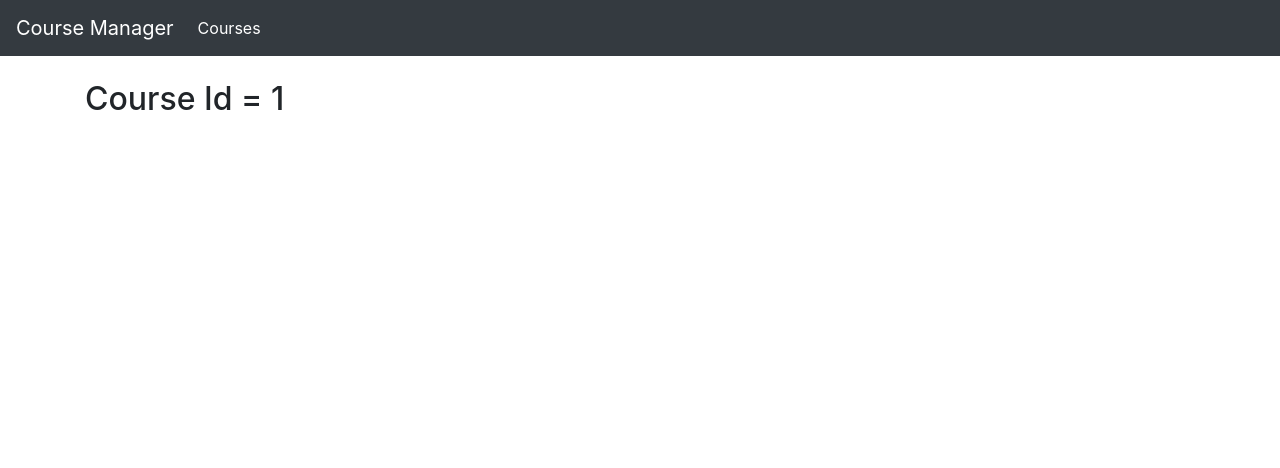
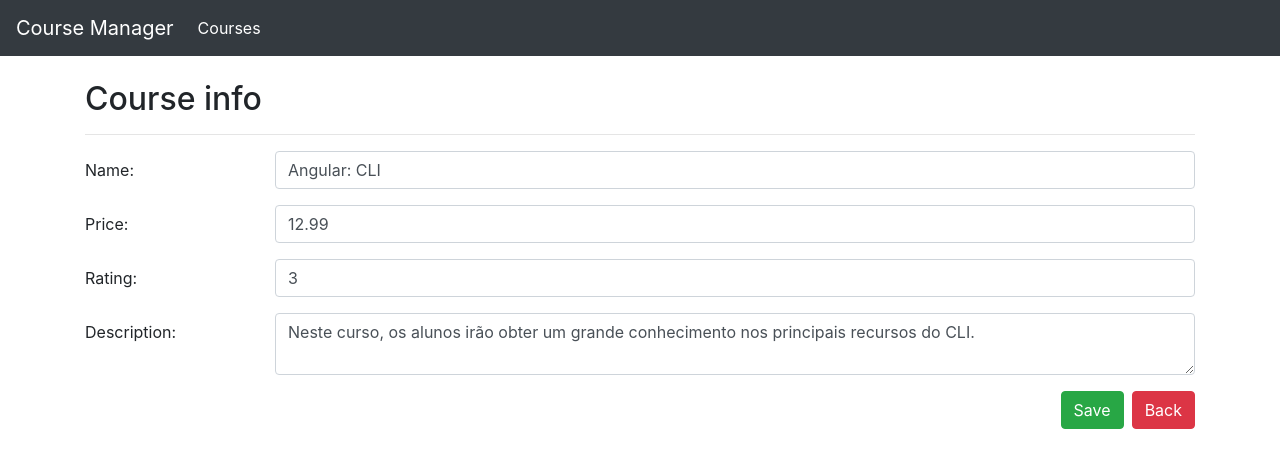
Before and after one commit to LeonardoMFSilva/course-manager-Angular, an Angular app: page /courses/info/1 in a window 1280 px wide. Shown: the top 468 px of the page. Built offline with nearby package versions, Linux system fonts and the light colour scheme.

Commit message:
Using forms and validating templates

```diff
--- a/src/app/courses/course-info.component.html
+++ b/src/app/courses/course-info.component.html
@@ -1 +1,58 @@
-<h2>Course Id = {{ courseId }}</h2>
+<h2>Course info</h2>
+
+<hr>
+
+<form #courseForm="ngForm">
+
+    <div class="form-group row">
+        <label class="col-sm-2 col-form-label">Name:</label>
+        <div class="col-sm-10">
+            <input [(ngModel)]="course.name" required name="name" #courseName="ngModel"
+                [ngClass]="{'is-invalid': courseName.invalid}" class="form-control">
+
+            <div class="invalid-feedback">
+                <span> Course name is requierd!</span>
+            </div>
+        </div>
+    </div>
+
+    <div class="form-group row">
+        <label class="col-sm-2 col-form-label">Price:</label>
+        <div class="col-sm-10">
+            <input [(ngModel)]="course.price" required name="price" type="number" #coursePrice="ngModel"
+                [ngClass]="{'is-invalid': coursePrice.invalid}" class="form-control">
+
+            <div class="invalid-feedback">
+                <span> Course price is requierd!</span>
+            </div>
+        </div>
+    </div>
+
+    <div class="form-group row">
+        <label class="col-sm-2 col-form-label">Rating:</label>
+        <div class="col-sm-10">
+            <input [(ngModel)]="course.rating" required name="rating" type="number" #courseRating="ngModel"
+                [ngClass]="{'is-invalid': courseRating.invalid}" class="form-control">
+
+            <div class="invalid-feedback">
+                <span> Course rating is requierd!</span>
+            </div>
+        </div>
+    </div>
+
+    <div class="form-group row">
+        <label class="col-sm-2 col-form-label">Description:</label>
+        <div class="col-sm-10">
+            <textarea [(ngModel)]="course.description" required name="description" #courseDescription="ngModel"
+                [ngClass]="{'is-invalid': courseDescription.invalid}" class="form-control"> </textarea>
+
+            <div class="invalid-feedback">
+                <span> Course description is requierd!</span>
+            </div>
+        </div>
+    </div>
+    <div class="d-flex justify-content-end">
+        <button [disabled]="courseForm.invalid" (click)="save()" class="btn btn-success mr-2">Save</button>
+        <button class="btn btn-danger" [routerLink]="['/courses']">Back</button>
+    </div>
+</form>
--- a/src/app/courses/course.service.ts
+++ b/src/app/courses/course.service.ts
@@ -7,6 +7,17 @@
 export class CourseService {
     retrieveAll(): Course[]{
         return COURSES;
+    }
+
+    retriveByid(id: number): Course {
+        return COURSES.find((courseIterator: Course) => courseIterator.id === id);
+    }
+
+    save(course: Course): void {
+        if(course.id){
+            const index = COURSES.findIndex((courseIterator: Course) => courseIterator.id === course.id);
+            COURSES[index] = course;
+        }
     }
 }
 
--- a/src/app/courses/courses-info.component.ts
+++ b/src/app/courses/courses-info.component.ts
@@ -1,19 +1,25 @@
 import { Component } from "@angular/core";
 import { ActivatedRoute } from "@angular/router";
+import { Course } from "./course";
+import { CourseService } from "./course.service";
 
 @Component({
     templateUrl: './course-info.component.html'
 })
 export class CourseInfoComponent{
 
-    courseId: number ;
+    course: Course;
 
-    constructor(private activatedRoute: ActivatedRoute) {
+    constructor(private activatedRoute: ActivatedRoute, private courseService: CourseService) {
 
     }
 
     ngOnInit(): void{
-        this.courseId = +this.activatedRoute.snapshot.paramMap.get('id');
+        this.course = this.courseService.retriveByid(+this.activatedRoute.snapshot.paramMap.get('id'));
+    }
+
+    save(): void {
+        this.courseService.save(this.course);
     }
 
 }
```
